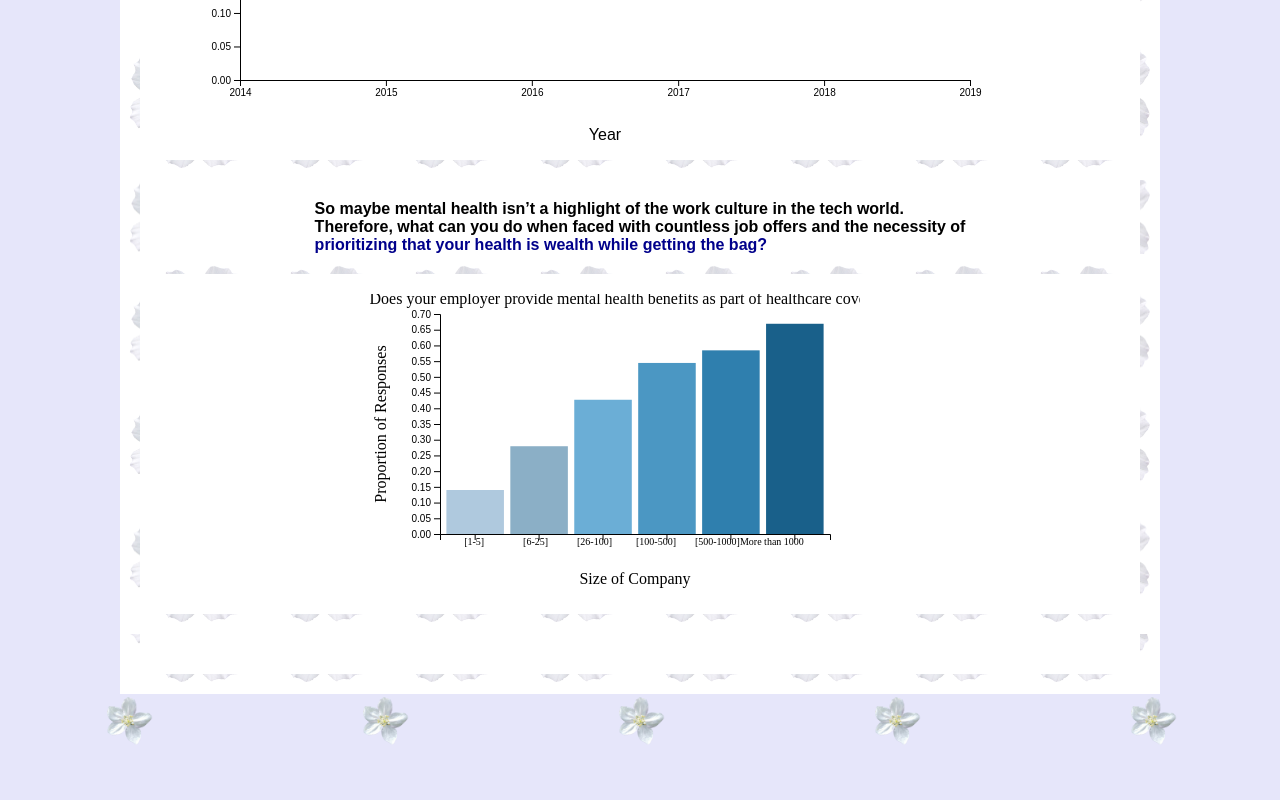
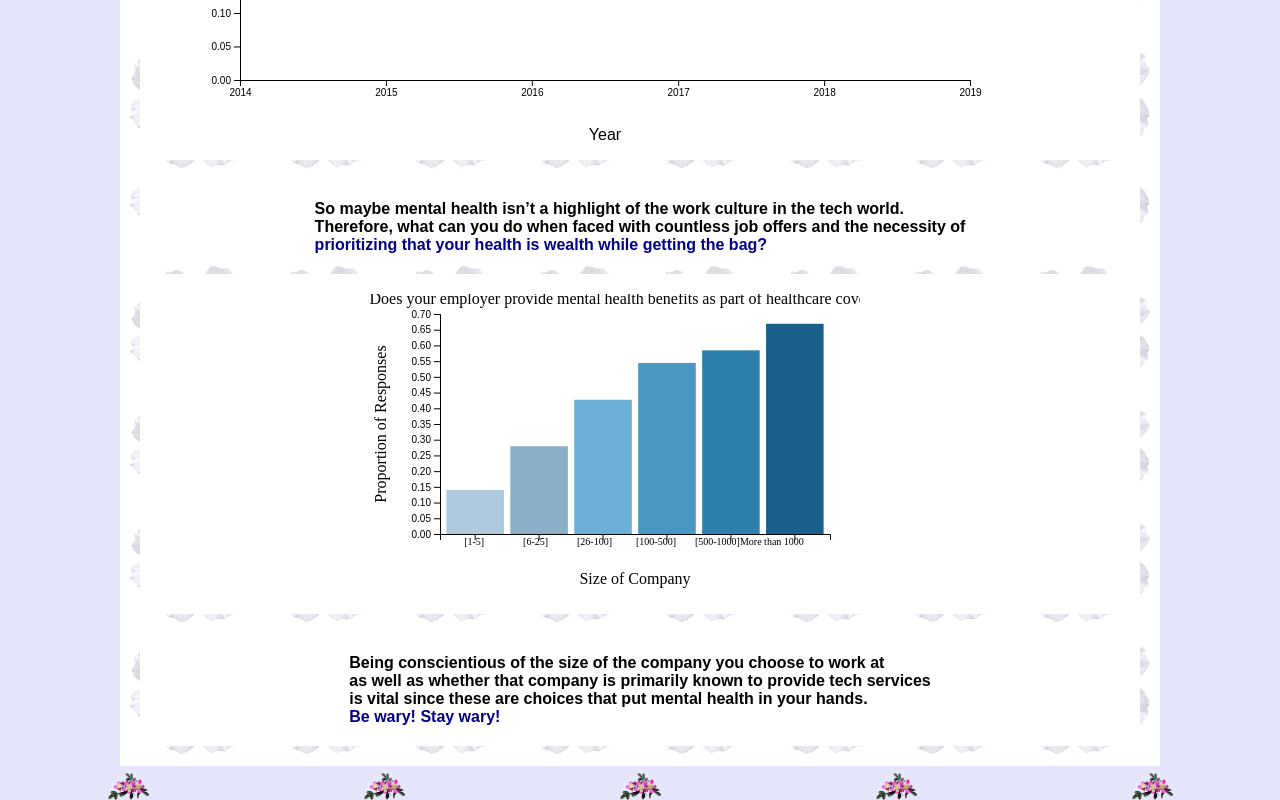
Before and after one commit to deepikasenthil24/mental_health_in_tech, a plain HTML site: page index.html in a window 1280 px wide. Shown: the part 859-1659 px from the top of the page. Before the commit the page ends 1605 px from the top, so only its background shows below. Drawn offline with nearby package versions, Linux system fonts and the light colour scheme.

Commit message:
mid text

```diff
--- a/index.html
+++ b/index.html
@@ -141,13 +141,19 @@
             <!-- Div for the bar chart -->
             <div id="bar-chart"></div>
         </div>
+        <div class="end-text">
+            <span style="color: black; font-weight: bold;">Being conscientious of the size of the company you choose to work at</span><br>
+            <span style="color: black; font-weight: bold;">as well as whether that company is primarily known to provide tech services</span><br>
+            <span style="color: black; font-weight: bold;">is vital since these are choices that put mental health in your hands. </span> <br>
+            <span style="color: darkblue; font-weight: bold;">Be wary! Stay wary!</span>
+        </div>
     </div>
     <div class="lily-decorations">
-        <img src="flower-30-996x1024.png" alt="Lily Petals">
-        <img src="flower-30-996x1024.png" alt="Lily Petals">
-        <img src="flower-30-996x1024.png" alt="Lily Petals">
-        <img src="flower-30-996x1024.png" alt="Lily Petals">
-        <img src="flower-30-996x1024.png" alt="Lily Petals">
+        <img src="flowers-2393618_640.webp" alt="Lily Petals">
+        <img src="flowers-2393618_640.webp" alt="Lily Petals">
+        <img src="flowers-2393618_640.webp" alt="Lily Petals">
+        <img src="flowers-2393618_640.webp" alt="Lily Petals">
+        <img src="flowers-2393618_640.webp" alt="Lily Petals">
     </div>
     <script src="document.js"></script>
 </body>
```
